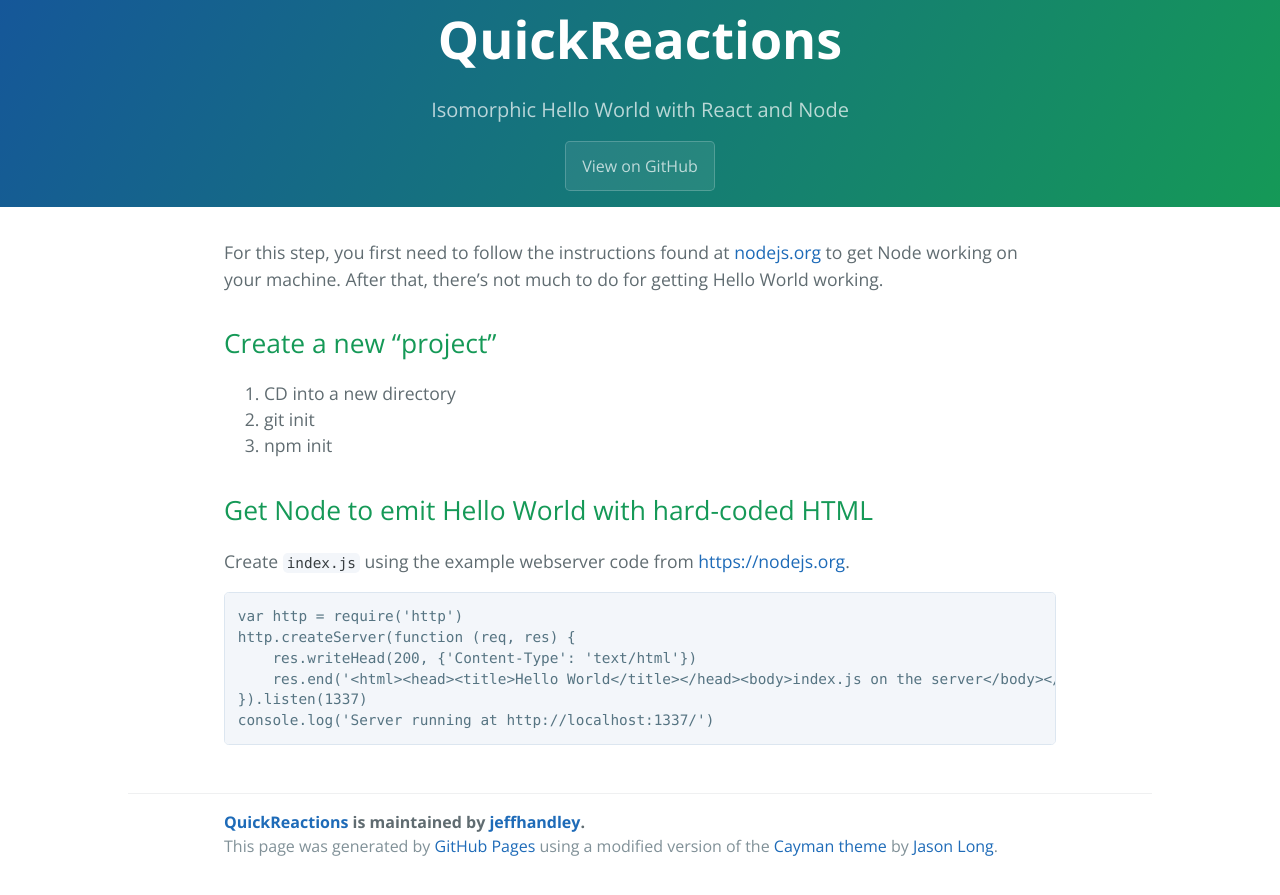
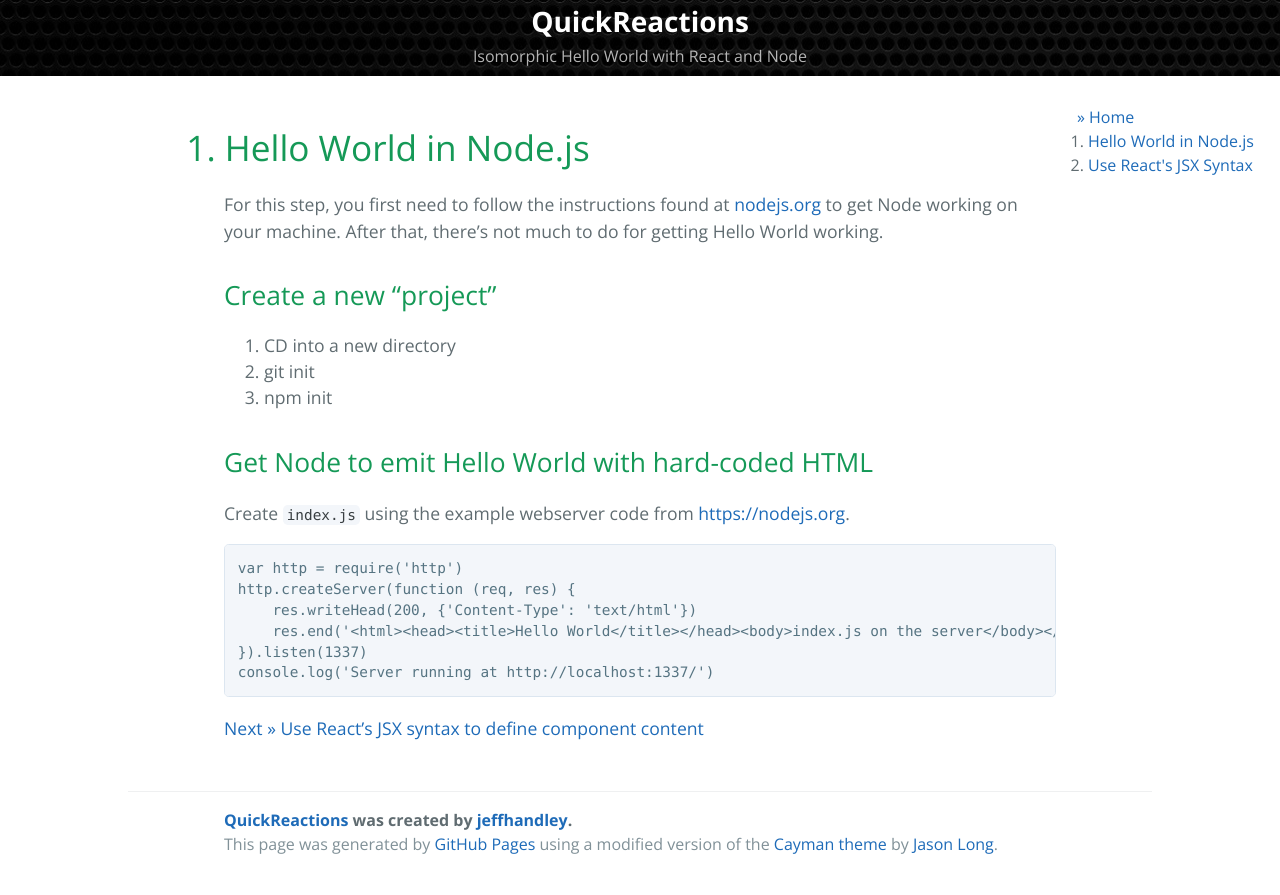
Before and after one commit to jeffhandley/QuickReactions, a Jekyll site: the page built from _tutorial/1-node-helloworld.md, in a window 1280 px wide. Shown: the top 895 px of the page. Built offline with Jekyll 4.4.1, drawn with Linux system fonts in a browser that asks for light colours.

Commit message:
Styling for tutorial steps, with 1 and 2 in place

````diff
--- a/_layouts/default.html
+++ b/_layouts/default.html
@@ -11,20 +11,32 @@
     <link rel="icon" href="https://avatars3.githubusercontent.com/u/1031940?v=3&s=40" media="screen" type="image/x-icon">
   </head>
   <body>
+    {% if page.step %}<div class="step-page">{% endif %}
     <section class="page-header">
-      <h1 class="project-name">QuickReactions</h1>
+      <h1 class="project-name"><a href=".">QuickReactions</a></h1>
       <h2 class="project-tagline">Isomorphic Hello World with React and Node</h2>
       <a href="https://github.com/jeffhandley/QuickReactions" class="btn">View on GitHub</a>
     </section>
+    {% if page.step %}</div>{% endif %}
+    {% if page.step %}
+    <aside>
+      <a href="." class="asideheader">Home</a>
+      <ol>
+        <li><a href="1-node-helloworld.html">Hello World in Node.js</a></li>
+        <li><a href="2-use-jsx.html">Use React's JSX Syntax</a></li>
+      </ol>
+    </aside>
+    {% endif %}
 
     <section class="main-content">
-
-      {{ content }}
-
+    {% if page.step %}
+      <h1 class="step-title">{{ page.step }}. {{ page.title }}</h1>
+    {% endif %}
+    {{ content }}
     </section>
 
     <footer class="site-footer">
-      <span class="site-footer-owner"><a href="https://github.com/jeffhandley/QuickReactions">QuickReactions</a> is maintained by <a href="https://github.com/jeffhandley">jeffhandley</a>.</span>
+      <span class="site-footer-owner"><a href="https://github.com/jeffhandley/QuickReactions">QuickReactions</a> was created by <a href="https://github.com/jeffhandley">jeffhandley</a>.</span>
 
       <span class="site-footer-credits">This page was generated by <a href="https://pages.github.com">GitHub Pages</a> using a modified version of the <a href="https://github.com/jasonlong/cayman-theme">Cayman theme</a> by <a href="https://twitter.com/jasonlong">Jason Long</a>.</span>
     </footer>
--- a/_tutorial/1-node-helloworld.md
+++ b/_tutorial/1-node-helloworld.md
@@ -13,7 +13,7 @@ For this step, you first need to follow the instructions found at [nodejs.org](h
 ## Get Node to emit Hello World with hard-coded HTML
 Create `index.js` using the example webserver code from [https://nodejs.org](https://nodejs.org/).
 
-```js
+``` js
 var http = require('http')
 http.createServer(function (req, res) {
     res.writeHead(200, {'Content-Type': 'text/html'})
@@ -21,3 +21,5 @@ http.createServer(function (req, res) {
 }).listen(1337)
 console.log('Server running at http://localhost:1337/')
 ```
+
+[Next » Use React's JSX syntax to define component content](2-use-jsx.html)
--- a/stylesheets/stylesheet.css
+++ b/stylesheets/stylesheet.css
@@ -19,7 +19,7 @@ a {
   display: inline-block;
   margin-bottom: 1rem;
   color: rgba(255, 255, 255, 0.7);
-  background-color: rgba(255, 255, 255, 0.08);
+  background-color: rgba(20, 20, 20, 0.6);
   border-color: rgba(255, 255, 255, 0.2);
   border-style: solid;
   border-width: 1px;
@@ -53,15 +53,24 @@ a {
       margin-top: 1rem;
       margin-left: 0; } }
 
+.step-page .page-header .btn {
+  display: none; }
+
 .page-header {
   color: #fff;
   text-align: center;
-  background-color: #159957;
-  background-image: linear-gradient(120deg, #155799, #159957); }
+  background-image: url("../images/dark-metal-texture.jpg");
+  background-color: #202020; }
 
 .project-name {
   margin-top: 0;
   margin-bottom: 0.1rem; }
+
+.project-name a {
+  color: #fff; }
+
+.project-name a:hover {
+  text-decoration: none; }
 
 @media screen and (min-width: 64em) {
   .project-name {
@@ -74,6 +83,9 @@ a {
 @media screen and (max-width: 42em) {
   .project-name {
     font-size: 1.75rem; } }
+
+.step-page .project-name {
+  font-size: 1.75rem; }
 
 .project-tagline {
   font-weight: normal;
@@ -90,6 +102,27 @@ a {
 @media screen and (max-width: 42em) {
   .project-tagline {
     font-size: 1rem; } }
+
+.step-page .project-tagline {
+  font-size: 1rem;
+  margin-top: 0;
+  padding-bottom: 0.5rem; }
+
+aside {
+  float: right;
+  width: 12rem;
+  margin-top: 1rem;
+}
+
+a.asideheader::before {
+  content: "» ";
+  margin-left: -1.3ex;
+}
+
+aside ol {
+  padding-left: 0;
+  margin-top: 0;
+}
 
 .main-content :first-child {
   margin-top: 0; }
@@ -198,7 +231,7 @@ a {
     font-size: 1.1rem; }
   .site-footer {
     max-width: 100rem;
-    padding: 1rem 10rem;
+    padding: 1rem 16rem 2rem 10rem;
     margin: 0 auto;
     font-size: 1rem; } }
 
@@ -215,6 +248,8 @@ a {
     font-size: 1rem; } }
 
 @media screen and (min-width: 42em) and (max-width: 64em) {
+  aside {
+    display: none; }
   .main-content {
     padding: 2rem 4rem;
     font-size: 1.1rem; }
@@ -223,12 +258,17 @@ a {
     font-size: 1rem; }}
 
 @media screen and (max-width: 42em) {
+  aside {
+    display: none; }
   .main-content {
     padding: 2rem 1rem;
     font-size: 1rem; }
   .site-footer {
     padding: 1rem 1rem;
     font-size: 0.9rem ;}}
+
+.main-content .step-title {
+  margin-left: -2ex; }
 
 .site-footer {
   border-top: solid 1px #eff0f1; }
````
Also changed, not shown: other parts of _layouts/default.html (+1 -1 lines), other parts of _tutorial/1-node-helloworld.md (+2 -2 lines), _tutorial/2-use-jsx.md (added, +70 -0 lines), _tutorial/3-gulp-for-improving-workflow.md (added, +5 -0 lines), index.md (+2 -2 lines), _config.yml (line endings or trailing spaces), images/dark-metal-texture.jpg (added), 1 other file.
